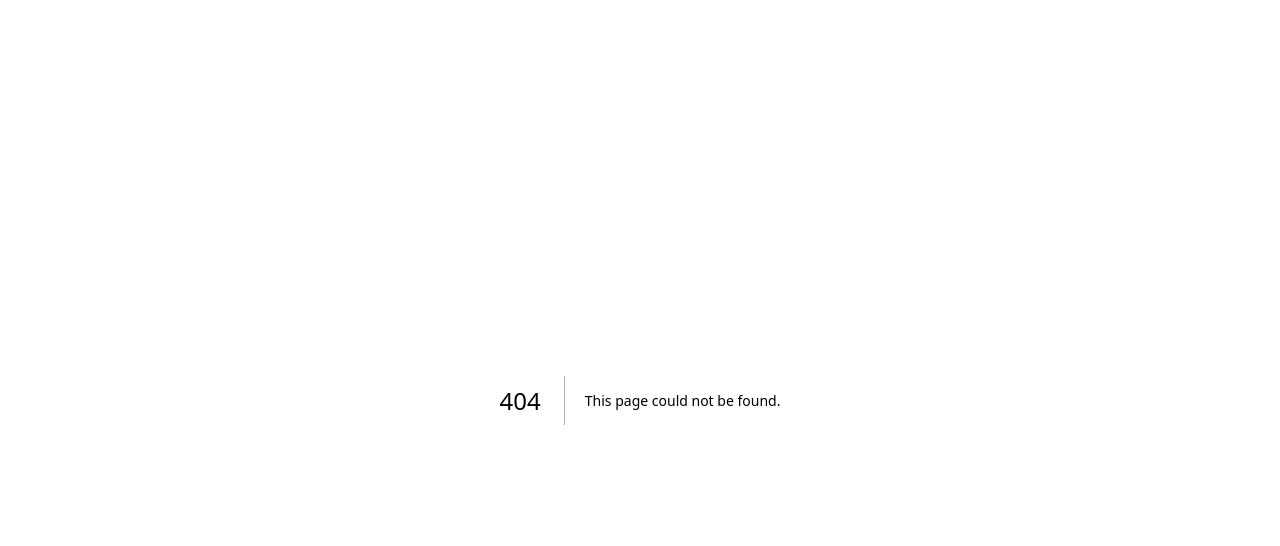
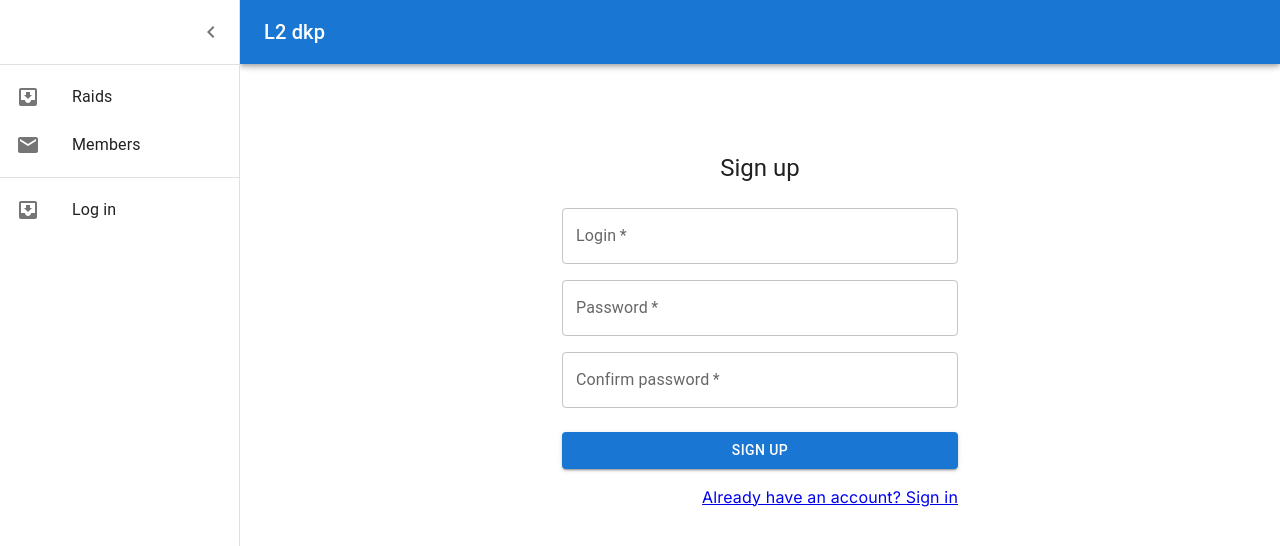
Before and after one commit to netrix/l2dkp, a Next.js app in the folder frontend/: page /app/auth/register in a window 1280 px wide. Before the commit this address had no page. Shown: the top 546 px of the page. Built offline with nearby package versions, Linux system fonts and the light colour scheme.

Commit message:
chore!: Change signup and signin to register and login.

```diff
--- a/frontend/app/(root)/auth/signin/page.tsx
+++ b/frontend/app/(root)/auth/login/page.tsx
@@ -17,7 +17,7 @@ import { useFormik } from 'formik';
 
 const theme = createTheme();
 
-export default function SignIn() {
+export default function LogIn() {
   const formik = useFormik({
     initialValues: {
       login: '',
@@ -89,7 +89,7 @@ export default function SignIn() {
                 <Link // TODO change font..., justify to right
                   // href="#"
                   // variant="body2"
-                  href={"/auth/signup"}
+                  href={"/auth/register"}
                   passHref
                   legacyBehavior
                 >
--- a/frontend/app/(root)/auth/signup/page.tsx
+++ b/frontend/app/(root)/auth/register/page.tsx
@@ -17,7 +17,7 @@ import { useFormik } from 'formik';
 // TODO remove, this demo shouldn't need to reset the theme.
 const defaultTheme = createTheme();
 
-export default function SignUp() {
+export default function Register() {
   const formik = useFormik({
     initialValues: {
       login: '',
@@ -97,7 +97,7 @@ export default function SignUp() {
                 <Link // TODO change font..., justify to right
                   // href="#"
                   // variant="body2"
-                  href={"/auth/signin"}
+                  href={"/auth/login"} // TODO move links to separate module
                   passHref
                   legacyBehavior
                 >
--- a/frontend/app/(root)/components/Menu.tsx
+++ b/frontend/app/(root)/components/Menu.tsx
@@ -53,7 +53,7 @@ export default function Menu() {
             <List>
                 <ListItem key={"login"} disablePadding>
                     <Link
-                        href={"/auth/signin"}
+                        href={"/auth/login"}
                         passHref
                         legacyBehavior
                     >
```
Also changed, not shown: 13 other files (tests, documents, lock files or other folders).
